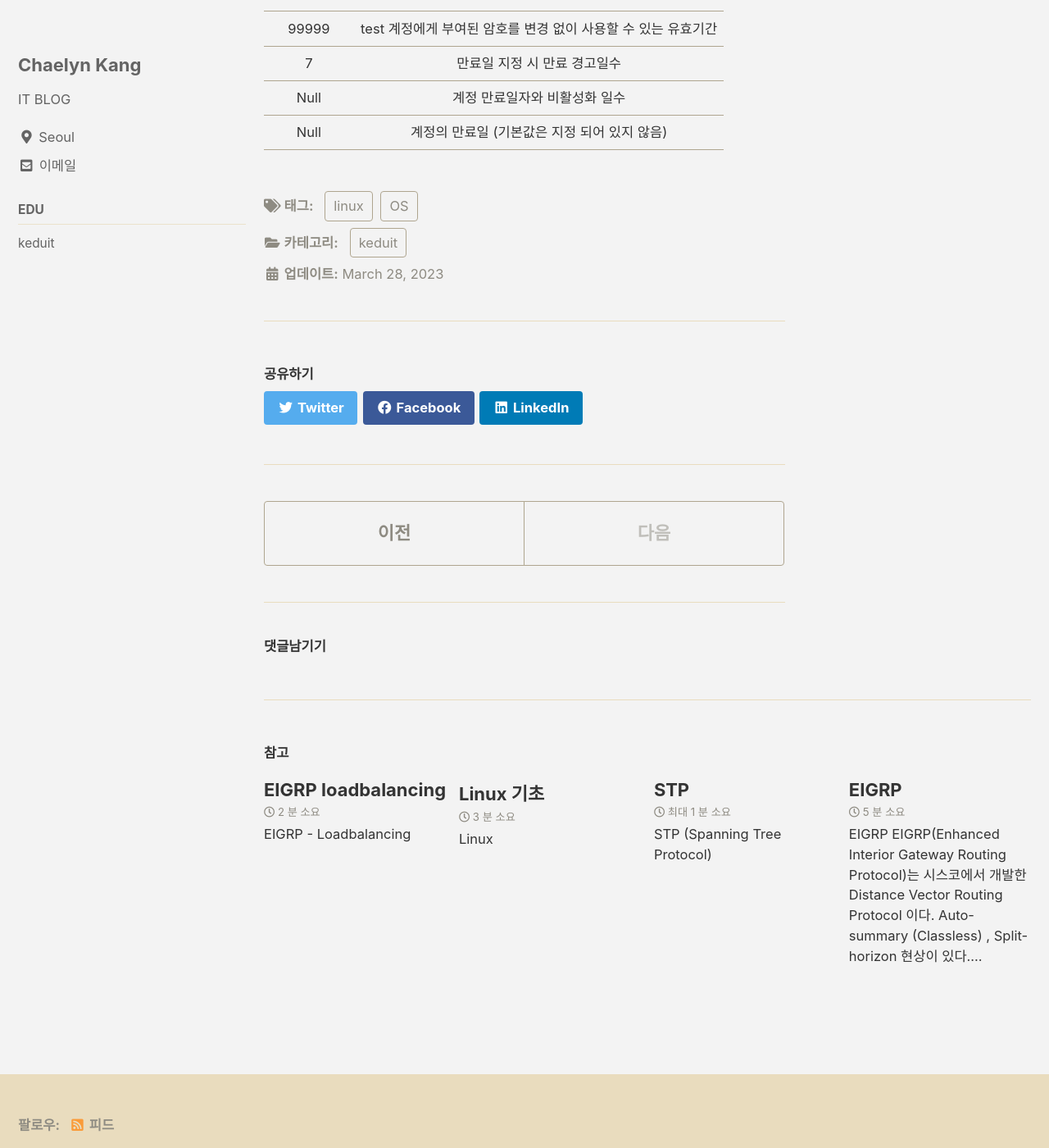
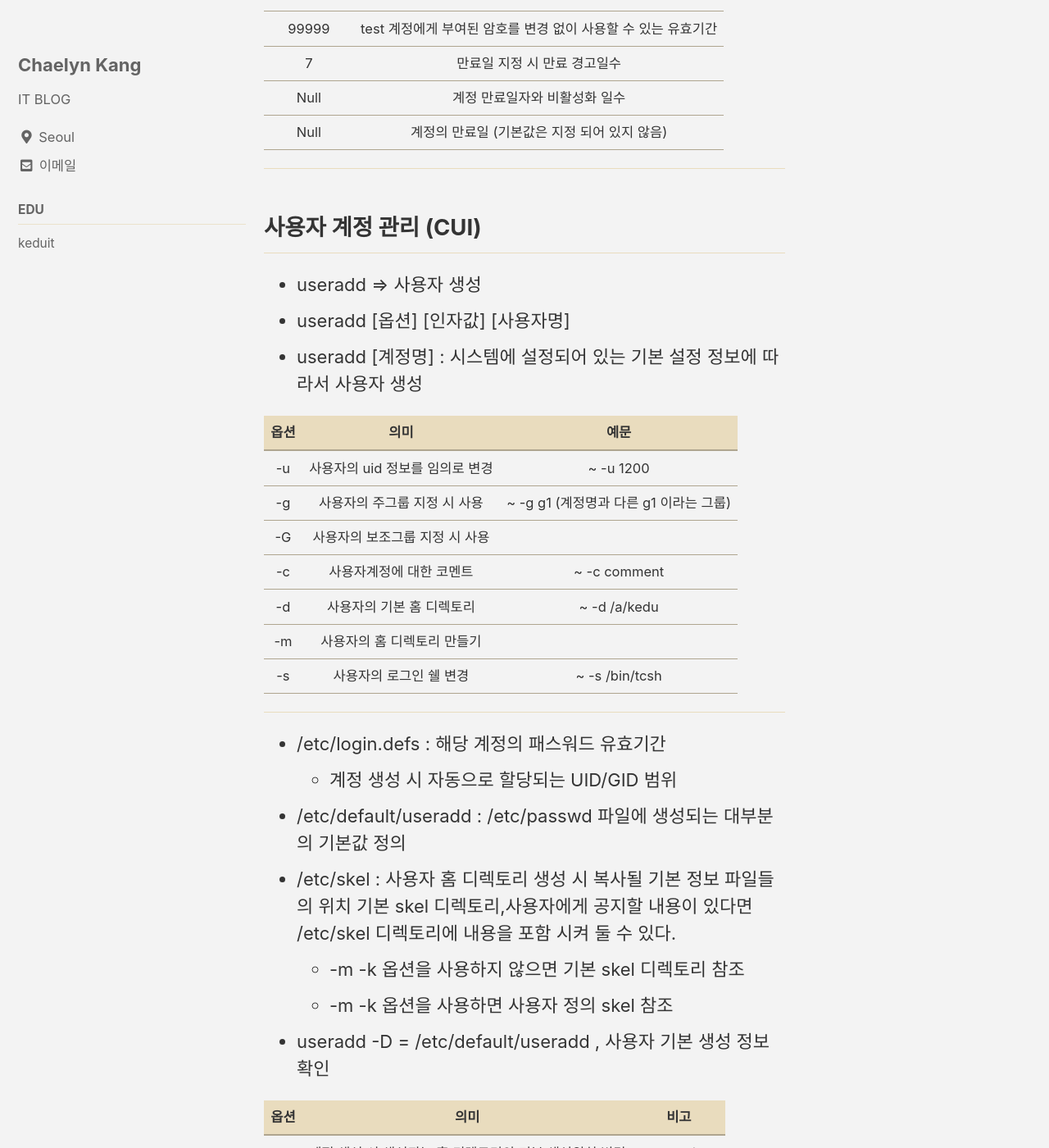
Before and after one commit to chaelynkang/chaelynkang.github.io, a Jekyll site: the page built from _posts/2023-03-28-Linux.md, in a window 1280 px wide and 1400 px high, scrolled down 1807 px. Shown: the whole window at 82% size. Built offline with Jekyll 4.4.1, drawn with Linux system fonts in a browser that asks for light colours; cached includes are drawn as plain includes; some of the changed text lies outside the part shown.

Commit message:
Update 2023-03-28-Linux.md

```diff
--- a/_posts/2023-03-28-Linux.md
+++ b/_posts/2023-03-28-Linux.md
@@ -59,3 +59,41 @@ sidebar:
 |7|만료일 지정 시 만료 경고일수|
 |Null|계정 만료일자와 비활성화 일수|
 |Null|계정의 만료일 (기본값은 지정 되어 있지 않음)|
+
+---
+
+## 사용자 계정 관리 (CUI)
+
+* useradd => 사용자 생성
+* useradd [옵션] [인자값] [사용자명]
+* useradd [계정명] : 시스템에 설정되어 있는 기본 설정 정보에 따라서 사용자 생성
+
+|옵션|의미|예문|
+|:---:|:---:|:---:|
+-u|사용자의 uid 정보를 임의로 변경|~ -u 1200|
+-g|사용자의 주그룹 지정 시 사용|~ -g g1 (계정명과 다른 g1 이라는 그룹)|
+-G|사용자의 보조그룹 지정 시 사용|
+-c|사용자계정에 대한 코멘트|~ -c comment|
+-d|사용자의 기본 홈 디렉토리|~ -d /a/kedu|
+-m|사용자의 홈 디렉토리 만들기|
+-s|사용자의 로그인 쉘 변경|~ -s /bin/tcsh|
+
+---
+
+* /etc/login.defs : 해당 계정의 패스워드 유효기간
+   * 계정 생성 시 자동으로 할당되는 UID/GID 범위
+
+* /etc/default/useradd : /etc/passwd 파일에 생성되는 대부분의 기본값 정의
+* /etc/skel : 사용자 홈 디렉토리 생성 시 복사될 기본 정보 파일들의 위치 기본 skel 디렉토리,사용자에게 공지할 내용이 있다면 /etc/skel 디렉토리에 내용을 포함 시켜 둘 수 있다.
+   * -m -k 옵션을 사용하지 않으면 기본 skel 디렉토리 참조
+   * -m -k 옵션을 사용하면 사용자 정의 skel 참조
+
+* useradd -D = /etc/default/useradd , 사용자 기본 생성 정보 확인
+
+|옵션|의미|비고|
+|:---:|:---:|:---:|
+|-b|계정 생성 시 생성되는 홈 디렉토리의 기본 생성위치 변경|~ -D -b /test|
+|||
+|||
+|||
+|||
```
